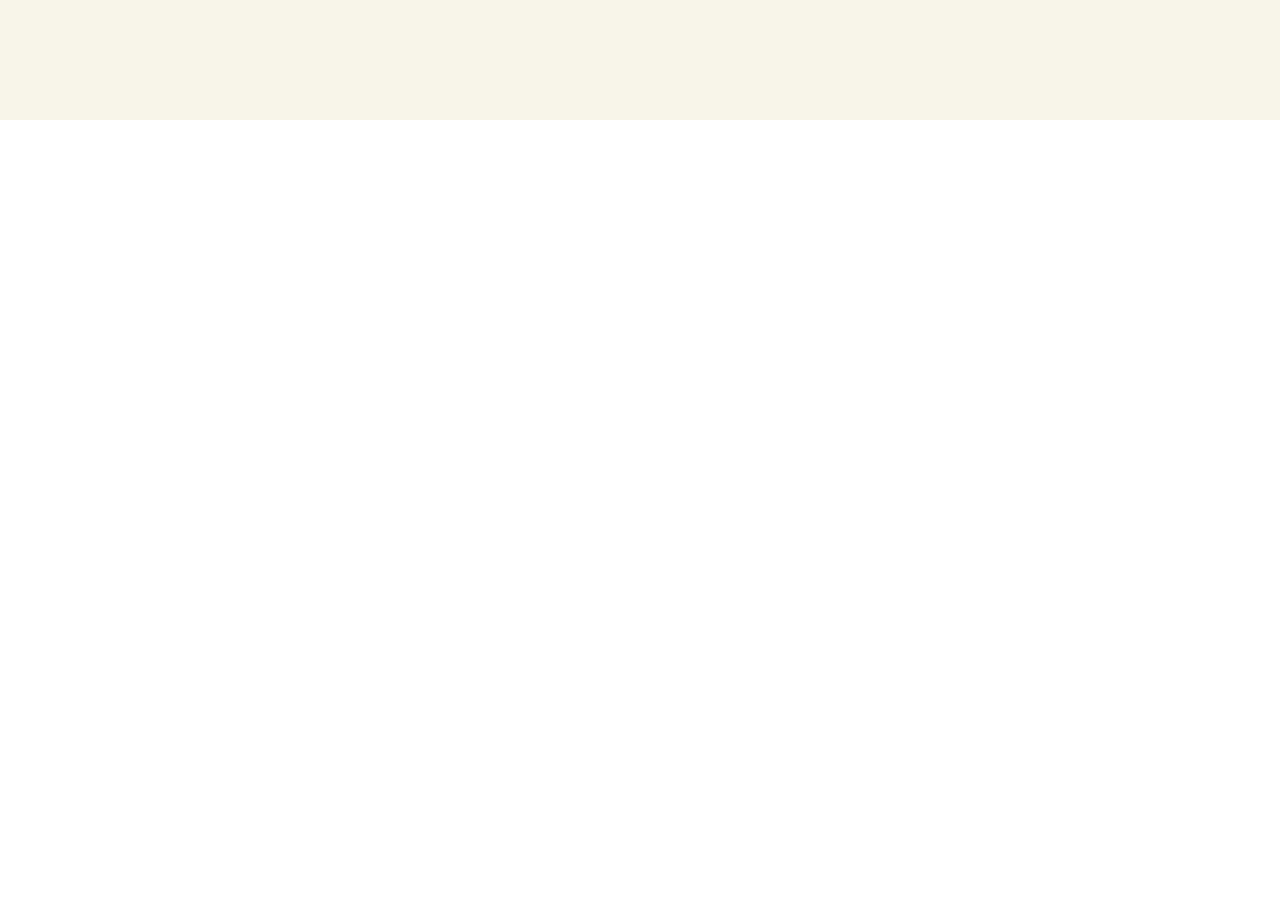
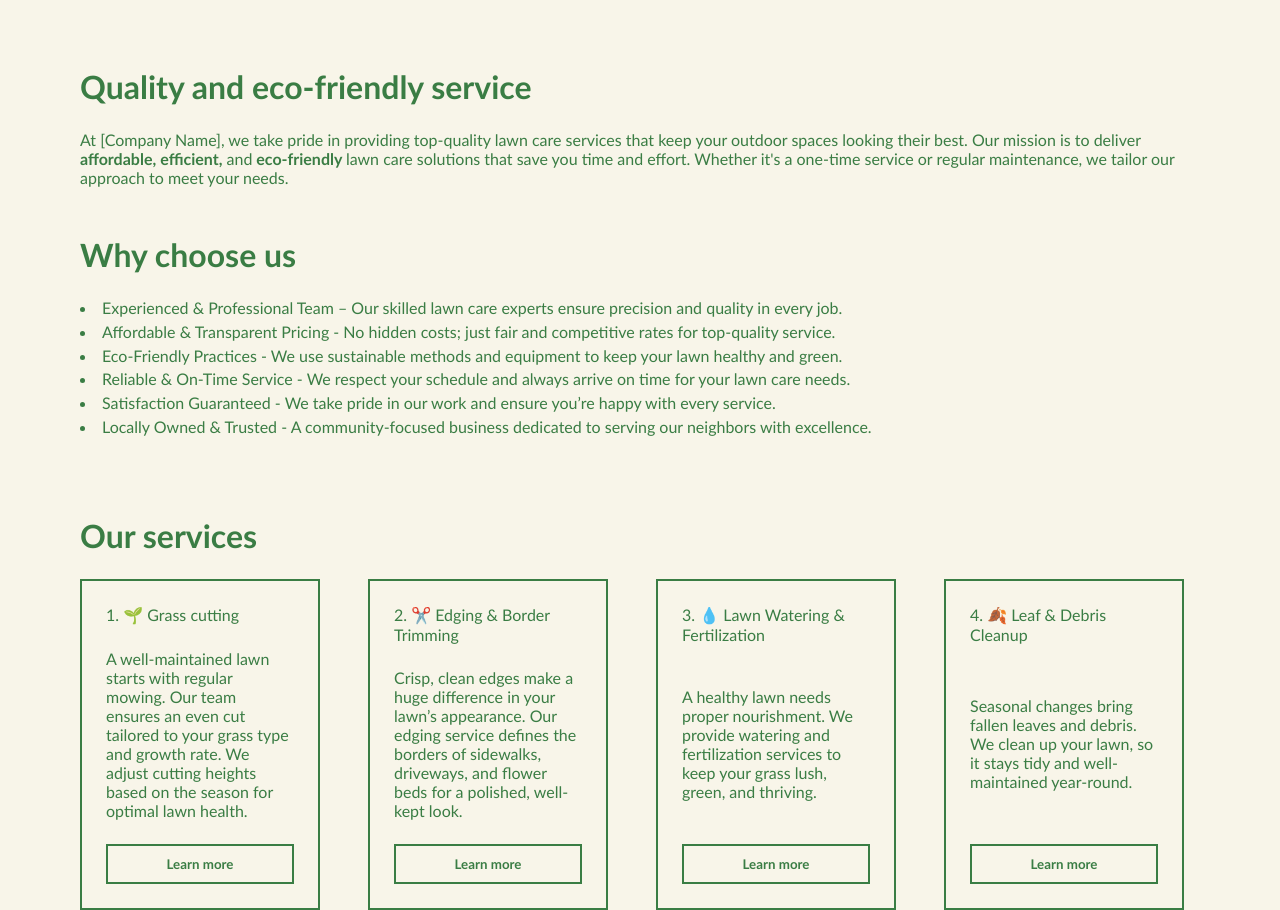
Before and after one commit to SthembisoVinjwa/garden_services, a React (Vite) app in the folder react/: page / in a window 1280 px wide. Shown: the part 680-1590 px from the top of the page. Before the commit the page ends 800 px from the top, so only its background shows below. Built offline with nearby package versions, Linux system fonts and the light colour scheme.

Commit message:
Add services section

```diff
--- /dev/null
+++ b/react/src/components/About.css
@@ -0,0 +1,19 @@
+.aboutWrapper {
+    display: flex;
+    flex-direction: column;
+    padding: 5em 5em;
+    gap: 3em;
+    color: var(--main);
+}
+
+.aboutSubsection {
+    display: flex;
+    flex-direction: column;
+    gap: 1.5em;
+}
+
+.aboutList {
+    display: flex;
+    flex-direction: column;
+    gap: 0.3em;
+}
--- /dev/null
+++ b/react/src/components/About.tsx
@@ -0,0 +1,51 @@
+import "./About.css";
+
+const About = () => {
+  return (
+    <div className="aboutWrapper">
+      <div className="aboutSubsection">
+        <h1>Quality and eco-friendly service</h1>
+        <p>
+          At [Company Name], we take pride in providing top-quality lawn care
+          services that keep your outdoor spaces looking their best. Our mission
+          is to deliver <strong>affordable,</strong> <strong>efficient,</strong>{" "}
+          and
+          <strong> eco-friendly </strong>lawn care solutions that save you time
+          and effort. Whether it's a one-time service or regular maintenance, we
+          tailor our approach to meet your needs.
+        </p>
+      </div>
+      <div className="aboutSubsection">
+        <h1>Why choose us</h1>
+        <div className="aboutList">
+          <li>
+            Experienced & Professional Team – Our skilled lawn care experts
+            ensure precision and quality in every job.
+          </li>
+          <li>
+            Affordable & Transparent Pricing - No hidden costs; just fair and
+            competitive rates for top-quality service.
+          </li>
+          <li>
+            Eco-Friendly Practices - We use sustainable methods and equipment to
+            keep your lawn healthy and green.
+          </li>
+          <li>
+            Reliable & On-Time Service - We respect your schedule and always
+            arrive on time for your lawn care needs.
+          </li>
+          <li>
+            Satisfaction Guaranteed - We take pride in our work and ensure
+            you’re happy with every service.
+          </li>
+          <li>
+            Locally Owned & Trusted - A community-focused business dedicated to
+            serving our neighbors with excellence.
+          </li>
+        </div>
+      </div>
+    </div>
+  );
+};
+
+export default About;
--- a/react/src/components/Header.tsx
+++ b/react/src/components/Header.tsx
@@ -10,13 +10,13 @@ const Header = () => {
           <NavLink to="/">Home</NavLink>
         </li>
         <li>
+          <NavLink to="/">About us</NavLink>
+        </li>
+        <li>
           <NavLink to="/">Services</NavLink>
         </li>
         <li>
-          <NavLink to="/">About Us</NavLink>
-        </li>
-        <li>
-          <NavLink to="/">Contact Us</NavLink>
+          <NavLink to="/">Contact us</NavLink>
         </li>
       </ul>
     </div>
--- /dev/null
+++ b/react/src/components/Services.css
@@ -0,0 +1,29 @@
+.servicesWrapper {
+    display: flex;
+    flex-direction: column;
+    padding: 0em 5em;
+    gap: 1.5em;
+    color: var(--main);
+}
+
+.services {
+    display: flex;
+    flex-direction: row;
+    flex-wrap: wrap;
+    gap: 3em;
+}
+
+.serviceCard {
+    width: 15em;
+    border: 0.15em solid var(--main);
+    display: flex;
+    flex-direction: column;
+    padding: 1.5em;
+    gap: 1.5em;
+    justify-content: space-between;
+}
+
+.serviceCard:hover {
+    background-color: var(--secondary);
+    color: var(--background);
+}
--- /dev/null
+++ b/react/src/components/Services.tsx
@@ -0,0 +1,49 @@
+import "./Services.css";
+
+const Services = () => {
+  return (
+    <div className="servicesWrapper">
+      <h1>Our services</h1>
+      <div className="services">
+        <div className="serviceCard">
+          <div className="serviceTitle">1. 🌱 Grass cutting</div>
+          <p>
+            A well-maintained lawn starts with regular mowing. Our team ensures
+            an even cut tailored to your grass type and growth rate. We adjust
+            cutting heights based on the season for optimal lawn health.
+          </p>
+          <button className="mainButton secondaryButton">Learn more</button>
+        </div>
+        <div className="serviceCard">
+          <div className="serviceTitle">2. ✂️ Edging & Border Trimming</div>
+          <p>
+            Crisp, clean edges make a huge difference in your lawn’s appearance.
+            Our edging service defines the borders of sidewalks, driveways, and
+            flower beds for a polished, well-kept look.
+          </p>
+          <button className="mainButton secondaryButton">Learn more</button>
+        </div>
+        <div className="serviceCard">
+          <div className="serviceTitle">
+            3. 💧 Lawn Watering & Fertilization
+          </div>
+          <p>
+            A healthy lawn needs proper nourishment. We provide watering and
+            fertilization services to keep your grass lush, green, and thriving.
+          </p>
+          <button className="mainButton secondaryButton">Learn more</button>
+        </div>
+        <div className="serviceCard">
+          <div className="serviceTitle">4. 🍂 Leaf & Debris Cleanup</div>
+          <p>
+            Seasonal changes bring fallen leaves and debris. We clean up your
+            lawn, so it stays tidy and well-maintained year-round.
+          </p>
+          <button className="mainButton secondaryButton">Learn more</button>
+        </div>
+      </div>
+    </div>
+  );
+};
+
+export default Services;
--- a/react/src/pages/Home.tsx
+++ b/react/src/pages/Home.tsx
@@ -1,9 +1,13 @@
+import About from "../components/About";
 import Hero from "../components/Hero";
+import Services from "../components/Services";
 
 const Home = () => {
   return (
     <div>
       <Hero />
+      <About />
+      <Services />
     </div>
   );
 };
```
